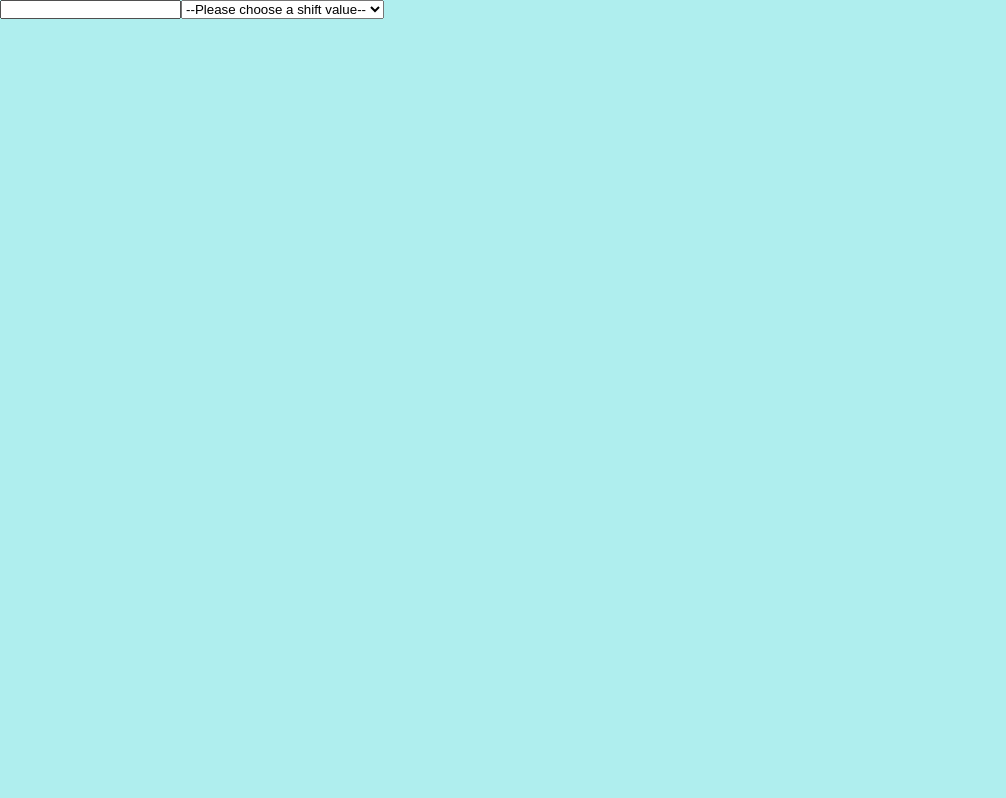
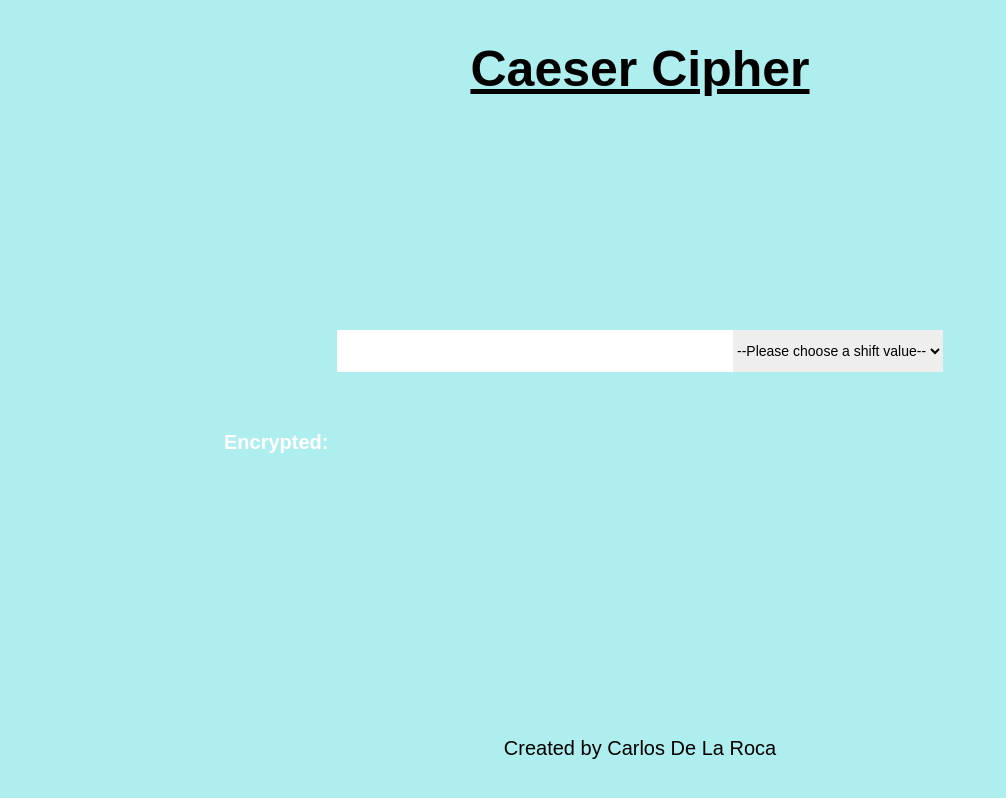
Before and after one commit to carlosdlroca/caesar-cipher, a React (Create React App) app: page / in a window 1280 px wide. Shown: the whole page, without its empty margins (0-1006 px from the left). Built offline with nearby package versions, Linux system fonts and the light colour scheme.

Commit message:
Add Styles

```diff
--- a/src/App.js
+++ b/src/App.js
@@ -34,6 +34,8 @@ export default () => {
 
     return (
         <main className='App'>
+            <h1>Caeser Cipher</h1>
+            <section className='Cipher'>
                 <Input
                     value={text}
                     onChange={e => {
@@ -49,8 +51,13 @@ export default () => {
                         setEncryptedText(encrypt(text, Number(value)));
                     }}
                 />
-
-            <h3 className='EncryptedText'>{encryptedText}</h3>
+                <h3 className='EncryptedText'>
+                    <span>Encrypted:</span> <br /> {encryptedText}
+                </h3>
+            </section>
+            <footer>
+                Created by <span className='Author'>Carlos De La Roca</span>
+            </footer>
         </main>
     );
 };
--- a/src/Styles.css
+++ b/src/Styles.css
@@ -6,15 +6,73 @@
     box-sizing: inherit;
 }
 
+:root {
+    --font-size: 3rem;
+}
+
 html {
     box-sizing: border-box;
     font-size: 62.5%;
     font-family: sans-serif;
+    background: paleturquoise;
 }
 
 .App {
-    height: 100%;
-    width: 100%;
-    min-height: 100vh;
-    background: paleturquoise;
+    display: flex;
+    flex-direction: column;
+    justify-content: space-between;
+    align-content: center;
+
+    height: 100vh;
 }
+
+h1 {
+    font-size: 5rem;
+    text-align: center;
+    margin-top: 4rem;
+    text-decoration: underline;
+}
+
+.Cipher {
+    display: flex;
+    flex-flow: row wrap;
+    justify-content: center;
+    margin: 0 auto;
+    width: 65%;
+}
+
+.Input {
+    font-size: var(--font-size);
+    padding: .4rem .5rem;
+    border: none;
+}
+
+.Shift {
+    font-size: 1.4rem;
+    background-color: #eee;
+    border: none;
+    transition: background-color .2s ease-in-out;
+}
+
+.Shift:hover {
+    background-color: #ddd;
+    cursor: pointer;
+}
+
+.EncryptedText {
+    margin: 5rem 0;
+    width: 50rem;
+    font-size: 3rem;
+    flex: 0 0 100%;
+}
+
+.EncryptedText span {
+    font-size: 2rem;
+    color: white;
+}
+
+footer {
+    font-size: 2rem;
+    text-align: center;
+    margin-bottom: 4rem;
+}
```
Lines whose indentation alone changed are shown as unchanged.
